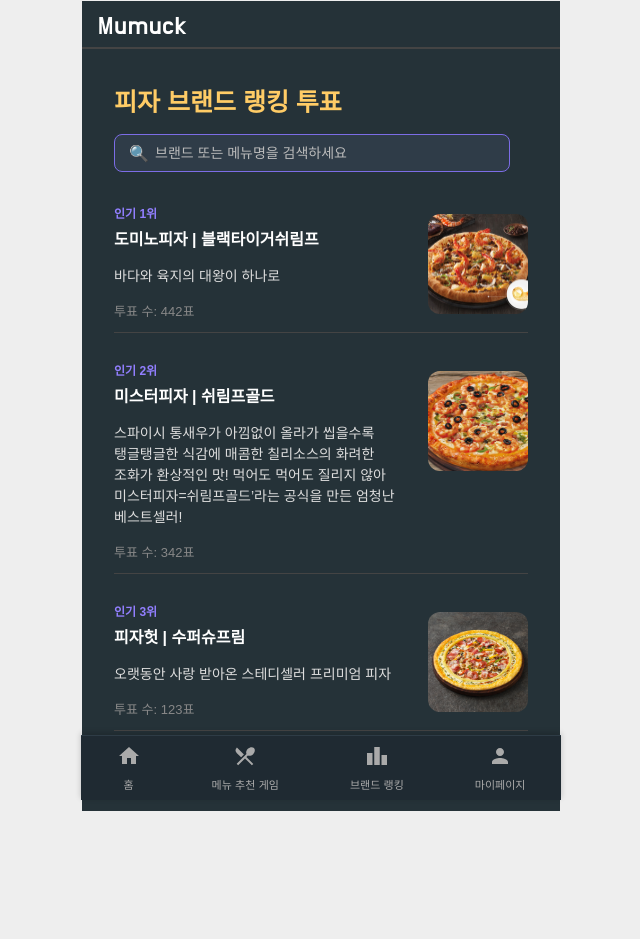
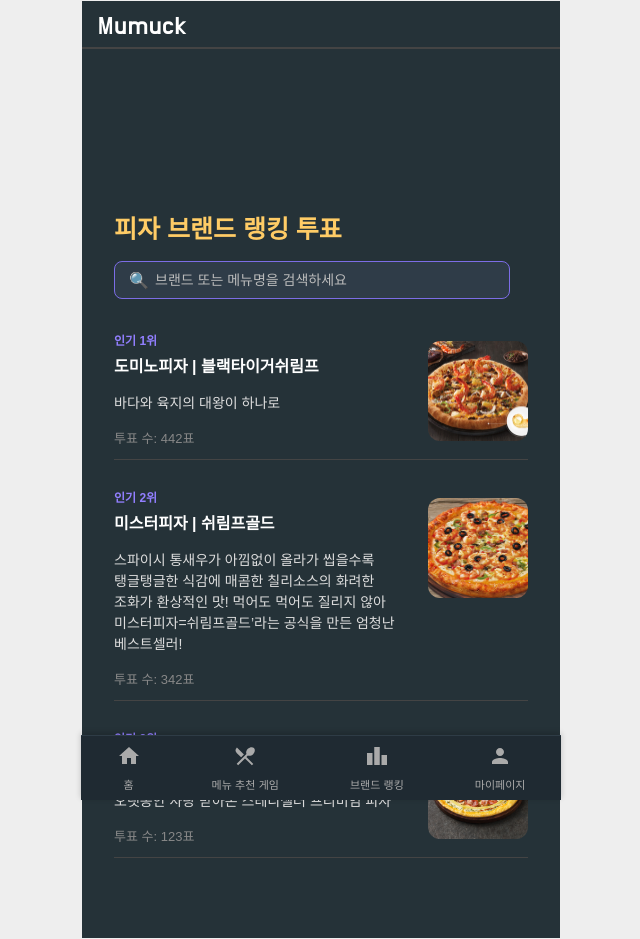
Before and after one commit to YeongjunHwang/mumuck, a React (Create React App) app: page /tier/Pizza in a window 1280 px wide. Shown: the whole page, without its empty margins (319-959 px from the left). Before the commit the page ends 812 px from the top, so only its background shows below. Built offline with nearby package versions, Linux system fonts and the light colour scheme; no server answers.

Commit message:
AdBanner 컴포넌트화

```diff
--- /dev/null
+++ b/src/components/AdBanner.tsx
@@ -0,0 +1,59 @@
+import { useEffect, useRef } from 'react';
+
+interface AdBannerProps {
+  slot: string;
+}
+
+const AdBanner = ({ slot }: AdBannerProps) => {
+  const adRef = useRef<HTMLDivElement>(null);
+  const initialized = useRef(false);
+
+  useEffect(() => {
+    const tryLoadAd = () => {
+      if (!adRef.current || initialized.current) return;
+      const width = adRef.current.offsetWidth;
+
+      if (width > 0) {
+        try {
+          (window as any).adsbygoogle = (window as any).adsbygoogle || [];
+          (window as any).adsbygoogle.push({});
+          initialized.current = true;
+        } catch (e) {
+          console.error('AdSense Error:', e);
+        }
+      }
+    };
+
+    const timer = setTimeout(tryLoadAd, 300); // DOM 안정화 후
+
+    return () => {
+      clearTimeout(timer);
+    };
+  }, []);
+
+  return (
+    <div
+      ref={adRef}
+      style={{
+        width: '100%',
+        display: 'flex',
+        justifyContent: 'center',
+      }}
+    >
+      <ins
+        className="adsbygoogle"
+        style={{
+          display: 'block',
+          width: '100%',
+          height: '100px', // 또는 auto
+        }}
+        data-ad-client="ca-pub-5460335586767094"
+        data-ad-slot={slot}
+        data-ad-format="auto"
+        data-full-width-responsive="true"
+      ></ins>
+    </div>
+  );
+};
+
+export default AdBanner;
--- a/src/components/FoodBanner.tsx
+++ b/src/components/FoodBanner.tsx
@@ -12,8 +12,9 @@ const FoodBanner = () => {
     const slides = [
         { img: `${process.env.PUBLIC_URL}/images/foodbanners/kyochon.png` },
         { img: `${process.env.PUBLIC_URL}/images/foodbanners/domino.png` },
-        { img: `${process.env.PUBLIC_URL}/images/foodbanners/huwon.png` }
-        ];
+        { img: `${process.env.PUBLIC_URL}/images/foodbanners/huwon.png` },
+        { img: `${process.env.PUBLIC_URL}/images/foodbanners/adversise.png` }
+    ];
 
     return (
         <div className="banner-wrapper">
--- a/src/pages/IntroPage/IntroPage.css
+++ b/src/pages/IntroPage/IntroPage.css
@@ -67,15 +67,6 @@ h1 {
   transform: translateY(-1px);
 }
 
-.intro-ad-wrapper {
-  margin-top: 24px;
-  margin-bottom: 24px;
-  max-width: 360px;
-  width: 100%;
-  box-sizing: border-box;
-  overflow: hidden;
-}
-
 @keyframes fadeInUp {
   from {
     opacity: 0;
--- a/src/pages/IntroPage/IntroPage.tsx
+++ b/src/pages/IntroPage/IntroPage.tsx
@@ -1,28 +1,14 @@
-import React, { useEffect } from 'react';
 import Lottie from 'lottie-react';
 import { useNavigate } from 'react-router-dom';
 import FoodBanner from '../../components/FoodBanner';
-import AdvertiseBanner from '../../components/AdvertiseBanner';
 import introAnim from './IntroData/Intro.json';
 import SiteInfo from '../../components/SiteInfo/SiteInfo';
 import './IntroPage.css';
-
-
+import AdBanner from '../../components/AdBanner';
 
 const IntroPage: React.FC = () => {
   const navigate = useNavigate();
-  useEffect(() => {
-    const ads = document.getElementsByClassName('adsbygoogle');
-    const ad = ads[0];
-    if (ad && !ad.getAttribute('data-adsbygoogle-status')) {
-      try {
-        (window as any).adsbygoogle = (window as any).adsbygoogle || [];
-        (window as any).adsbygoogle.push({});
-      } catch (e) {
-        console.error('AdSense Error:', e);
-      }
-    }
-  }, []);
+
   return (
     <div className="intro-page">
       <FoodBanner />
@@ -39,15 +25,8 @@ const IntroPage: React.FC = () => {
         </button>
       </div>
       <div className="intro-ad-wrapper">
-        <ins className="adsbygoogle"
-          style={{ display: 'block' }}
-          data-ad-client="ca-pub-5460335586767094"
-          data-ad-slot="5917717645"
-          data-ad-format="auto"
-          data-full-width-responsive="true"
-        ></ins>
+       <AdBanner slot="5917717645" />
       </div>
-      <AdvertiseBanner />
       <SiteInfo />
     </div>
   );
--- a/src/pages/TierPage/TierIntro.tsx
+++ b/src/pages/TierPage/TierIntro.tsx
@@ -5,9 +5,6 @@ import ChickenAnim from './tierData/chicken.json';
 import PizzaAnim from './tierData/pizza.json';
 import BurgerAnim from './tierData/burger.json';
 import SiteInfo from '../../components/SiteInfo/SiteInfo';
-
-
-
 import './TierIntro.css';
 
 const categories = [
@@ -84,7 +81,6 @@ const TierIntro = () => {
                 )}
             </div>
             <SiteInfo />
-
         </div>
     );
 };
--- a/src/pages/TierPage/menu/MenuPage.css
+++ b/src/pages/TierPage/menu/MenuPage.css
@@ -95,3 +95,18 @@
 .search-input::placeholder {
   color: #bbb;
 }
+
+.intro-ad-wrapper {
+  margin-top: 24px;
+  margin-bottom: 24px;
+  max-width: 360px;
+  width: 100%;
+  box-sizing: border-box;
+  text-align: center;
+}
+
+.intro-ad-wrapper ins.adsbygoogle {
+  min-height: 0 !important;
+  height: 90px;
+  display: block;
+}
--- a/src/pages/TierPage/menu/MenuPage.tsx
+++ b/src/pages/TierPage/menu/MenuPage.tsx
@@ -1,4 +1,5 @@
 import './MenuPage.css';
+import AdBanner from '../../../components/AdBanner';
 import { useState } from 'react';
 
 interface MenuItem {
@@ -42,6 +43,9 @@ const MenuPage = ({ title, items, imageFolder }: MenuPageProps) => {
 
   return (
     <div className="chicken-page">
+      <div className="intro-ad-wrapper">
+        <AdBanner slot="1705934492" />
+      </div>
       <h2 className="page-title">{title}</h2>
 
       <div className="search-wrapper">
--- a/src/routes/AppRouter.tsx
+++ b/src/routes/AppRouter.tsx
@@ -13,12 +13,9 @@ import Chicken from '../pages/TierPage/menu/Chicken';
 import Pizza from '../pages/TierPage/menu/Pizza';
 import Burger from '../pages/TierPage/menu/Burger';
 
-
-
-
-
 const AppRouter = () => {
   return (
+
     <Routes>
       <Route path="/" element={<App />}>
         <Route index element={<IntroPage />} />
```
Also changed, not shown: public/images/foodbanners/adversise.png (added).
